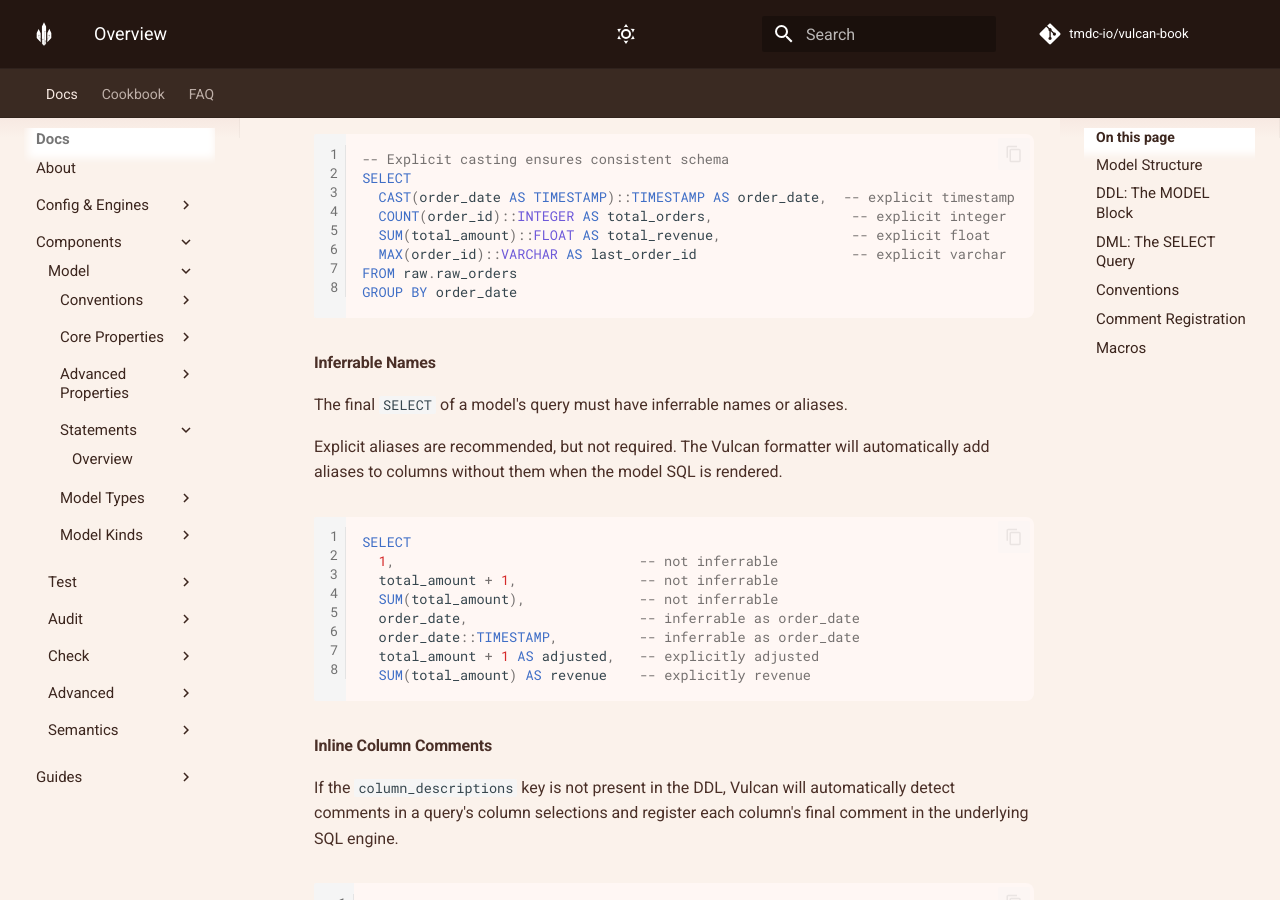
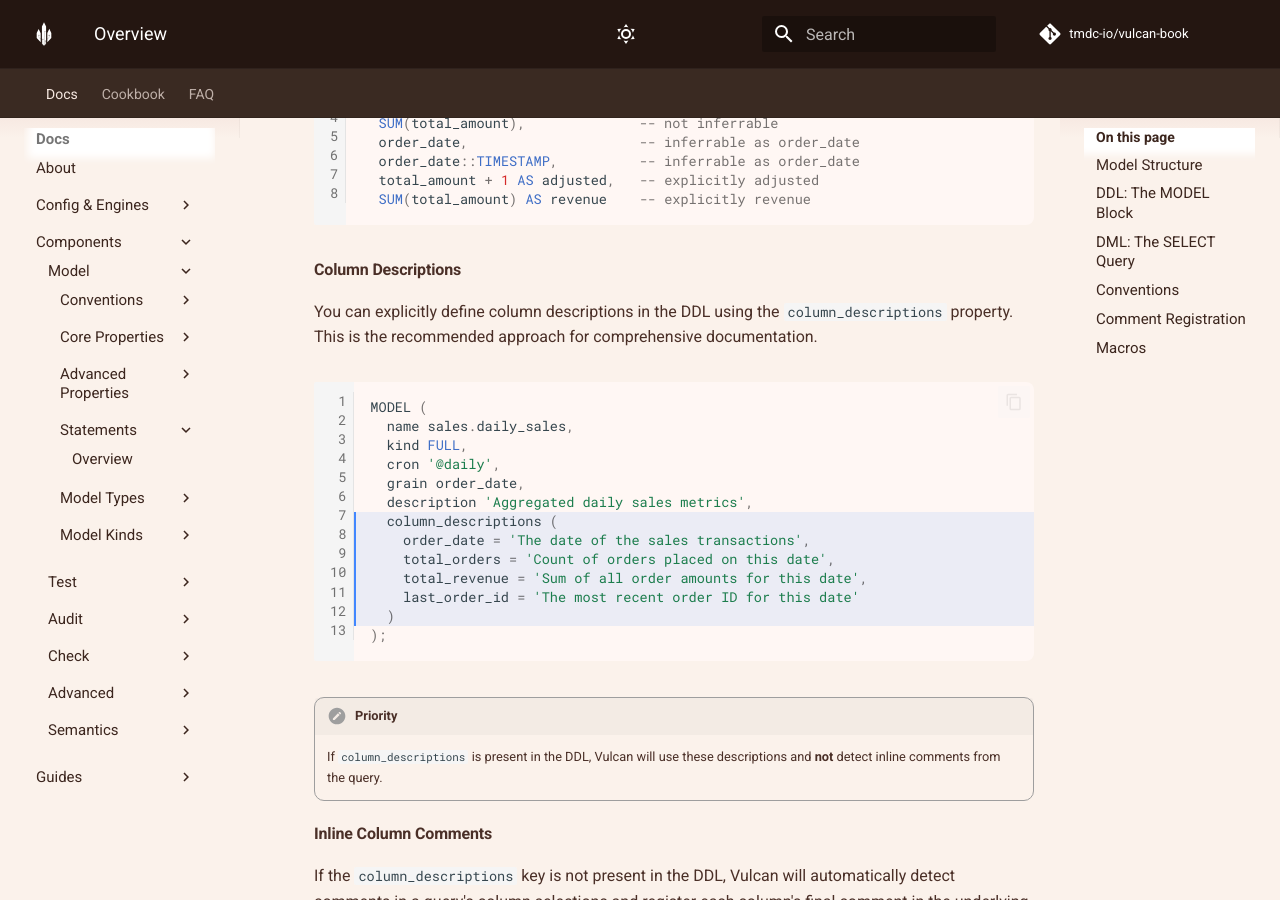
Before and after one commit to tmdc-io/vulcan-book, an MkDocs documentation site: the page built from docs/concepts/models/overview.md, in a window 1280 px wide and 900 px high, scrolled down 3731 px. Built offline with MkDocs 1.6.1 and Material for MkDocs 9.7.7, drawn with Linux system fonts in a browser that asks for light colours; comment, search, counter and statistics services are not loaded; some of the changed text lies outside the part shown.

Commit message:
updated models overview

````diff
--- a/docs/concepts/models/overview.md
+++ b/docs/concepts/models/overview.md
@@ -120,29 +120,6 @@ MODEL (
 !!! info "More DDL Properties"
     For a complete list of all available model properties and their configurations, see the [Model Properties](./properties.md) reference .
 
-### DDL with Description and Column Comments
-
-You can enhance your DDL with descriptions and column-level documentation:
-
-```sql linenums="1" hl_lines="5-8"
--- Daily sales aggregated by order date
-MODEL (
-  name sales.daily_sales,
-  kind FULL,
-  cron '@daily',
-  grain order_date,
-  description 'Aggregated daily sales metrics including total orders and revenue',
-  column_descriptions (
-    order_date = 'The date of the sales transactions',
-    total_orders = 'Count of orders placed on this date',
-    total_revenue = 'Sum of all order amounts for this date',
-    last_order_id = 'The most recent order ID for this date'
-  )
-);
-```
-
----
-
 ## DML: The SELECT Query
 
 The `SELECT` query is the DML component that contains the transformation logic. It defines what data is selected, how it's transformed, and what columns appear in the final output.
@@ -215,6 +192,29 @@ SELECT
   total_amount + 1 AS adjusted,   -- explicitly adjusted
   SUM(total_amount) AS revenue    -- explicitly revenue
 ```
+
+#### Column Descriptions
+
+You can explicitly define column descriptions in the DDL using the `column_descriptions` property. This is the recommended approach for comprehensive documentation.
+
+```sql linenums="1" hl_lines="7-12"
+MODEL (
+  name sales.daily_sales,
+  kind FULL,
+  cron '@daily',
+  grain order_date,
+  description 'Aggregated daily sales metrics',
+  column_descriptions (
+    order_date = 'The date of the sales transactions',
+    total_orders = 'Count of orders placed on this date',
+    total_revenue = 'Sum of all order amounts for this date',
+    last_order_id = 'The most recent order ID for this date'
+  )
+);
+```
+
+!!! note "Priority"
+    If `column_descriptions` is present in the DDL, Vulcan will use these descriptions and **not** detect inline comments from the query.
 
 #### Inline Column Comments
 
````
